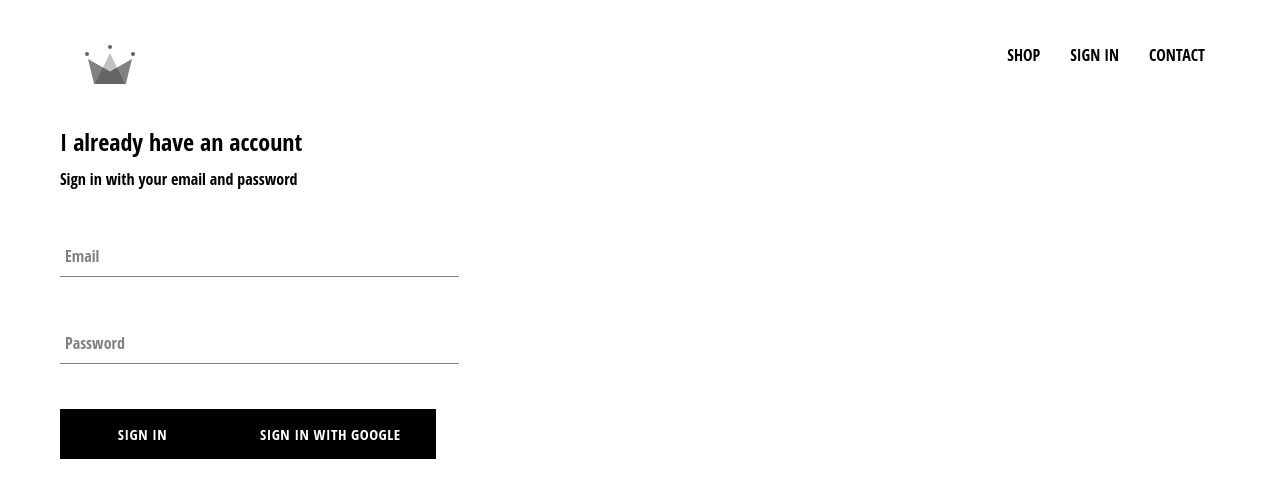
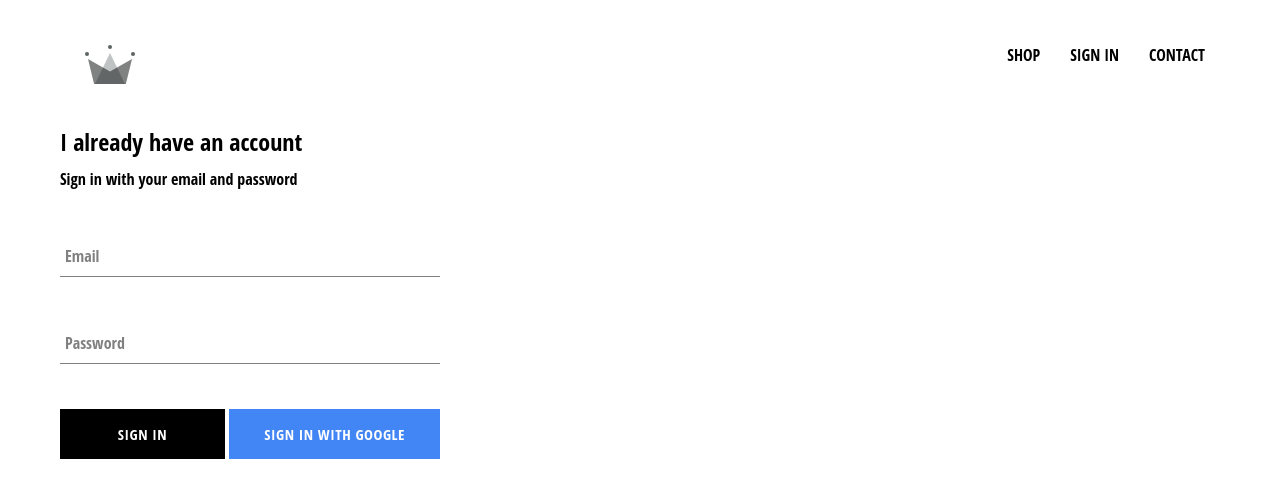
Before and after one commit to niekp/react-webshop, a React (Create React App) app: page /signin in a window 1280 px wide. Shown: the top 498 px of the page. Built offline with nearby package versions, Linux system fonts and the light colour scheme; no server answers; the HTML template or start-up script is replaced by a standard one.

Commit message:
Sign out and style buttons

```diff
--- a/src/App.css
+++ b/src/App.css
@@ -7,3 +7,7 @@
     text-decoration: none;
     color: black;
 }
+
+* {
+    box-sizing: border-box;
+}
--- a/src/App.js
+++ b/src/App.js
@@ -12,12 +12,12 @@
   constructor(props) {
     super(props);
 
-    this.state = {
+  this.unsubscribeFromAuth = null;
+  this.state = {
       currentUser: null
     };
   }
 
-  unsubscribeFromAuth = null;
 
   componentDidMount() {
     this.unsubscribeFromAuth = auth.onAuthStateChanged(user => {
@@ -26,15 +26,13 @@
   }
 
   componentWillUnmount() {
-    if (unsubscribeFromAuth) {
-      this.unsubscribeFromAuth();
-    }
+    this.unsubscribeFromAuth();
   }
 
   render() {
     return (
       <div>
-        <Header />
+        <Header currentUser={this.state.currentUser} />
 
         <Switch>
           <Route exact path='/' component={HomePage} />
--- a/src/components/custom-button/custom-button.component.jsx
+++ b/src/components/custom-button/custom-button.component.jsx
@@ -2,8 +2,11 @@
 
 import './custom-button.styles.scss';
 
-const CustomButton = ({ children, ...otherProps }) => (
-    <button className='custom-button' {...otherProps}>
+const CustomButton = ({ children, isGoogleSignIn, ...otherProps }) => (
+    <button
+        className={`${isGoogleSignIn ? 'google-sign-in' : ''} custom-button`}
+        {...otherProps}
+    >
         {children}
     </button>
 )
--- a/src/components/custom-button/custom-button.styles.scss
+++ b/src/components/custom-button/custom-button.styles.scss
@@ -19,4 +19,14 @@
         color: black;
         border: 1px solid black;
     }
+
+    &.google-sign-in {
+        background-color: #4285f4;
+        color: white;
+
+        &:hover {
+          background-color: #357ae8;
+          border: none;
+        }
+    }
 }
--- a/src/components/header/header.component.jsx
+++ b/src/components/header/header.component.jsx
@@ -1,10 +1,11 @@
 import React from 'react';
 import { Link } from 'react-router-dom';
 import { ReactComponent as Logo } from '../../assets/crown.svg';
+import { auth } from '../../firebase/firebase.utils';
 
 import './header.styles.scss';
 
-const Header = () => (
+const Header = ({ currentUser }) => (
     <div className='header'>
         <Link className='logo-container' to='/'>
             <Logo className='logo' />
@@ -12,7 +13,14 @@
 
         <div className='options'>
             <Link className='option' to='/shop'>SHOP</Link>
-            <Link className='option' to='/signin'>SIGN IN</Link>
+            {
+                currentUser ? (
+                    <div className='option' onClick={() => auth.signOut()}>SIGN OUT</div>
+                ) : (
+                    <Link className='option' to='/signin'>SIGN IN</Link>
+                )
+            }
+
             <Link className='option' to='/contact'>CONTACT</Link>
         </div>
     </div>
--- a/src/components/header/header.styles.scss
+++ b/src/components/header/header.styles.scss
@@ -19,7 +19,8 @@
         justify-content: flex-end;
 
         .option {
-        padding: 10px 15px;
+            padding: 10px 15px;
+            cursor: pointer;
         }
     }
 }
--- a/src/components/sign-in/sign-in.component.jsx
+++ b/src/components/sign-in/sign-in.component.jsx
@@ -53,8 +53,13 @@
                         required
                     />
 
-                    <CustomButton type='submit'>Sign in</CustomButton>
-                    <CustomButton type='button' onClick={signInWithGoogle}>Sign in with Google</CustomButton>
+                    <div className='buttons'>
+                        <CustomButton type='submit'>Sign in</CustomButton>
+                        <CustomButton type='button'
+                            onClick={signInWithGoogle}
+                            isGoogleSignIn
+                        >Sign in with Google</CustomButton>
+                    </div>
                 </form>
             </div>
         )
--- a/src/components/sign-in/sign-in.styles.scss
+++ b/src/components/sign-in/sign-in.styles.scss
@@ -1,9 +1,14 @@
 .sign-in {
-    width: 30vw;
+    width: 380px;
     display: flex;
     flex-direction: column;
 
     .title {
         margin: 10px 0;
     }
+
+    .buttons {
+        display: flex;
+        justify-content: space-between;
+    }
 }
```
